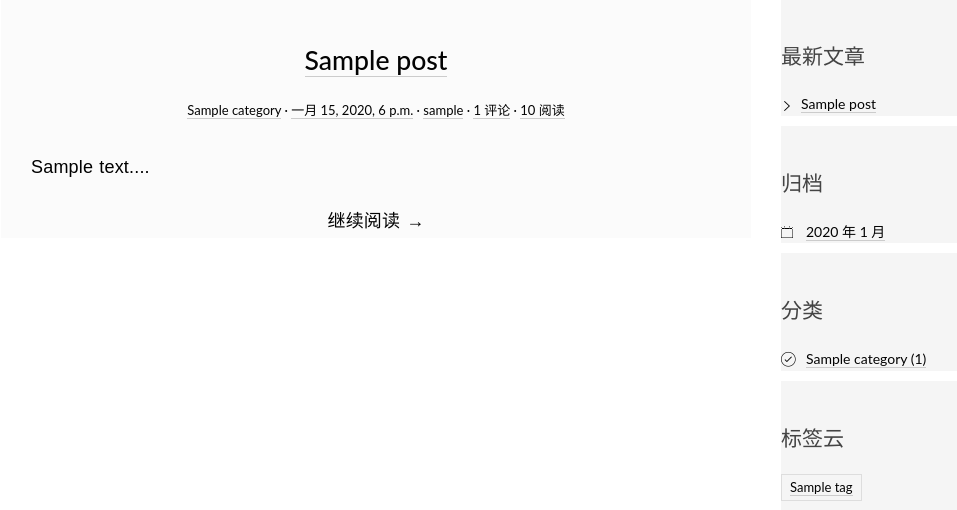
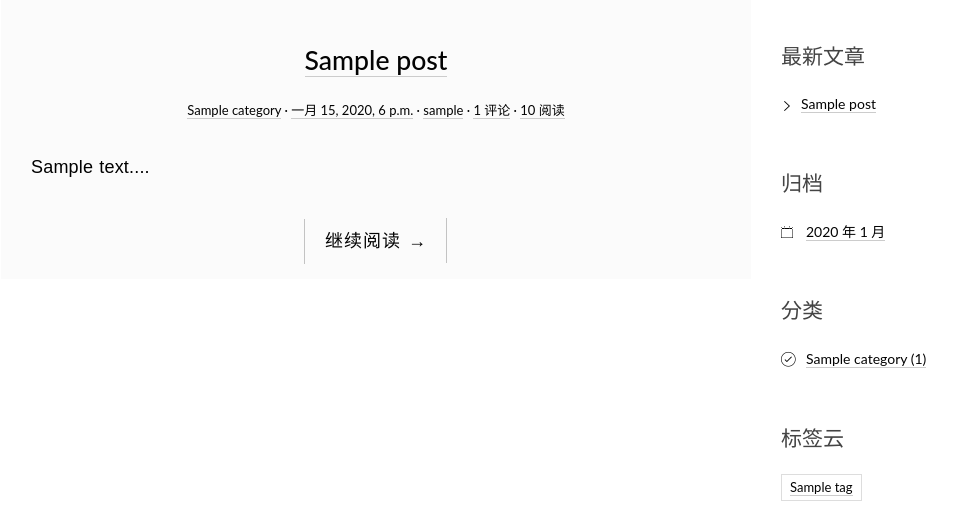
Before and after one commit to L-M-Sherlock/MyBlogInDjango, a Django app: page / in a window 1280 px wide. Shown: the part 132-642 px from the top of the page, without its empty margins (69-1026 px from the left). Run offline with Django 3.2, Linux system fonts and the light colour scheme; tables that the repository leaves empty hold one stand-in row (values such as "Sample post"); some libraries are stand-ins or nearby versions.

Commit message:
颜色微调

```diff
--- a/blog/static/blog/css/custom.css
+++ b/blog/static/blog/css/custom.css
@@ -50,9 +50,6 @@ a {
     border-bottom: 1px #ccc solid;
 }
 
-c {
-    color: #030303;
-}
 
 a:hover, a:focus {
     text-decoration: none;
@@ -276,6 +273,7 @@ img {
     letter-spacing: 1px;
     font-weight: 400;
     text-shadow: 0 0 1px rgba(255, 255, 255, 0.3);
+    border-bottom: 0px;
 }
 
 .cl-effect-14 a::before,
@@ -341,7 +339,7 @@ img {
  */
 
 .widget {
-    background: #f5f5f5;
+    background: #ffffff;
     padding: 30px 0 0;
 }
 
--- a/templates/blog/index.html
+++ b/templates/blog/index.html
@@ -25,7 +25,7 @@
             <div class="entry-content clearfix">
                 <p>{{ post.excerpt }}...</p>
                 <div class="read-more cl-effect-14">
-                    <c href="{{ post.get_absolute_url }}" class="more-link">继续阅读 <span class="meta-nav">→</span></c>
+                    <a href="{{ post.get_absolute_url }}" class="more-link">继续阅读 <span class="meta-nav">→</span></a>
                 </div>
             </div>
         </article>
```
